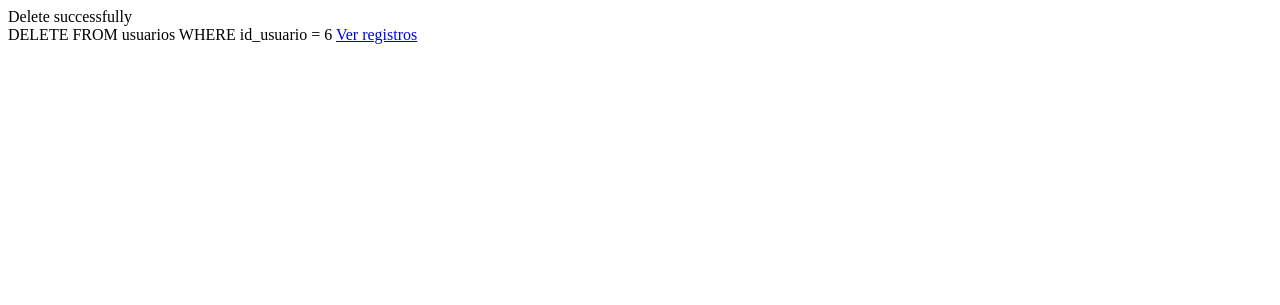
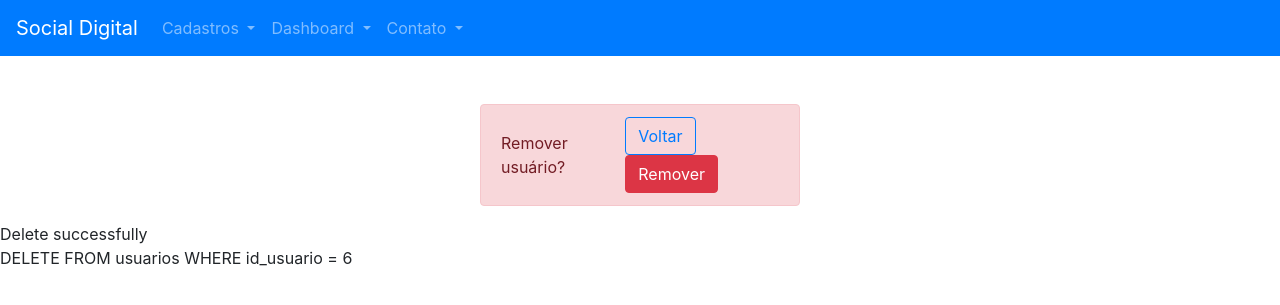
Before and after one commit to arthurmeira/pi353socialdigital, a PHP site: page /delete.php?id=6 in a window 1280 px wide. Shown: the top 305 px of the page. Run offline with PHP 8.4, Linux system fonts and the light colour scheme; data that the repository does not hold is empty.

Commit message:
Hello World

```diff
--- a/src/admin/delete.php
+++ b/src/admin/delete.php
@@ -1,18 +1,92 @@
+<!DOCTYPE html>
+<html lang="en">
+
+<head>
+    <meta charset="UTF-8">
+    <meta http-equiv="X-UA-Compatible" content="IE=edge">
+    <meta name="viewport" content="width=device-width, initial-scale=1, shrink-to-fit=no">
+    <link rel="stylesheet" href="https://stackpath.bootstrapcdn.com/bootstrap/4.1.3/css/bootstrap.min.css" integrity="sha384-MCw98/SFnGE8fJT3GXwEOngsV7Zt27NXFoaoApmYm81iuXoPkFOJwJ8ERdknLPMO" crossorigin="anonymous">
+    <title>Social Digital</title>
+</head>
+
+<body>
+
+    <nav class="navbar navbar-expand-lg navbar navbar-dark bg-primary">
+        <a class="navbar-brand" href="#">Social Digital</a>
+
+        <div class="collapse navbar-collapse" id="conteudoNavbarSuportado">
+            <ul class="navbar-nav mr-auto">
+                <li class="nav-item dropdown">
+                    <a class="nav-link dropdown-toggle" href="#" id="navbarDropdown" role="button" data-toggle="dropdown" aria-haspopup="true" aria-expanded="false">
+                        Cadastros
+                    </a>
+                    <div class="dropdown-menu" aria-labelledby="navbarDropdown">
+                        <a class="dropdown-item" href="/pi353socialdigital/src/admin/screen.php">Novo</a>
+                        <a class="dropdown-item" href="/pi353socialdigital/src/admin/read.php">Tabela de usuários</a>
+                        <a class="dropdown-item" href="/pi353socialdigital/src/admin/read.php">Relatório</a>
+                    </div>
+
+                </li>
+                <li class="nav-item dropdown">
+                    <a class="nav-link dropdown-toggle" href="#" id="navbarDropdown" role="button" data-toggle="dropdown" aria-haspopup="true" aria-expanded="false">
+                        Dashboard
+                    </a>
+                    <div class="dropdown-menu" aria-labelledby="navbarDropdown">
+                        <a class="dropdown-item" href="#">Geral</a>
+                        <a class="dropdown-item" href="#">Visitas</a>
+                        <a class="dropdown-item" href="#">Gráficos</a>
+                    </div>
+
+                </li>
+                <li class="nav-item dropdown">
+                    <a class="nav-link dropdown-toggle" href="#" id="navbarDropdown" role="button" data-toggle="dropdown" aria-haspopup="true" aria-expanded="false">
+                        Contato
+                    </a>
+                    <div class="dropdown-menu" aria-labelledby="navbarDropdown">
+                        <a class="dropdown-item" href="#">Mensagens</a>
+                        <a class="dropdown-item" href="#">Feedbacks</a>
+                        <a class="dropdown-item" href="#">Gráficos</a>
+                    </div>
+                </li>
+            </ul>
+        </div>
+    </nav>
+
+    <br><br>
+    <div class="d-flex justify-content-between align-items-center alert alert-danger container" role="alert" style="width: 25%;">
+        Remover usuário?
+        <br>
+        <div>
+            <form action="delete.php" method="post">
+                <a type="button" href="/pi353socialdigital/src/admin/read.php" class="btn btn-outline-primary">Voltar</a>
+                <a type="button" href="/pi353socialdigital/src/admin/read.php" class="btn btn-danger">Remover</a>
+            </form>
+        </div>
+    </div>
+
     <?php
     include_once('connect.php');
-    $id = $_GET["id"];
+    $id = $_GET['id'];
     $del = $_POST['del'];
-
-    if(isset($del)){
-        echo "Tem certeza que deseja apagar este usuário?";
-    }
 
     $sql = "DELETE FROM usuarios WHERE id_usuario = $id";
 
+/*
+    if (isset($del)) {
         if ($conn->query($sql) === TRUE) {
             echo "Delete successfully <br>";
             echo $sql;
+        } else {
+            echo "Error: " . $sql . "<br>" . $conn->error;
+        }
 
+        mysqli_close($conn);
+    }
+    ?>
+*/
+        if ($conn->query($sql) === TRUE) {
+            echo "Delete successfully <br>";
+            echo $sql;
         } else {
             echo "Error: " . $sql . "<br>" . $conn->error;
         }
@@ -20,15 +94,10 @@
         mysqli_close($conn);
     ?>
 
-<!DOCTYPE html>
-<html lang="pt-br">
-<head>
-    <meta charset="UTF-8">
-    <meta http-equiv="X-UA-Compatible" content="IE=edge">
-    <meta name="viewport" content="width=device-width, initial-scale=1.0">
-    <title>Social Digital - Deletar</title>
-</head>
-<body>
-    <a href="/pi353socialdigital/src/admin/read.php">Ver registros</a>
+    <script src="https://code.jquery.com/jquery-3.3.1.slim.min.js" integrity="sha384-q8i/X+965DzO0rT7abK41JStQIAqVgRVzpbzo5smXKp4YfRvH+8abtTE1Pi6jizo" crossorigin="anonymous"></script>
+    <script src="https://cdnjs.cloudflare.com/ajax/libs/popper.js/1.14.3/umd/popper.min.js" integrity="sha384-ZMP7rVo3mIykV+2+9J3UJ46jBk0WLaUAdn689aCwoqbBJiSnjAK/l8WvCWPIPm49" crossorigin="anonymous"></script>
+    <script src="https://stackpath.bootstrapcdn.com/bootstrap/4.1.3/js/bootstrap.min.js" integrity="sha384-ChfqqxuZUCnJSK3+MXmPNIyE6ZbWh2IMqE241rYiqJxyMiZ6OW/JmZQ5stwEULTy" crossorigin="anonymous"></script>
+
 </body>
+
 </html>
--- /dev/null
+++ b/src/admin/scripts/danger.js
@@ -0,0 +1,3 @@
+function danger() {
+    document.getElementById().style.color = "red";
+}
--- a/src/user/home.php
+++ b/src/user/home.php
@@ -53,7 +53,6 @@
             <p>Nam eu est et lectus venenatis malesuada. Vestibulum pulvinar vulputate est et gravida. Fusce vel facilisis tellus. Sed rhoncus laoreet tortor euismod pulvinar.Lorem ipsum dolor sit amet, consectetur adipiscing elit. Nunc vitae diam pretium, tempor sapien vitae, dignissim lorem. Nam eu est et lectus venenatis malesuada. Vestibulum pulvinar vulputate est et gravida. Fusce vel facilisis tellus. Sed rhoncus laoreet tortor euismod pulvinar.</p>
             <p>Lorem ipsum dolor sit amet, consectetur adipiscing elit. Nunc vitae diam pretium, tempor sapien vitae, dignissim lorem. Nam eu est et lectus venenatis malesuada. Vestibulum pulvinar vulputate est et gravida. Fusce vel facilisis tellus. Sed rhoncus laoreet tortor euismod pulvinar.</p>
             <p>Nam eu est et lectus venenatis malesuada. Vestibulum pulvinar vulputate est et gravida. Fusce vel facilisis tellus. Sed rhoncus laoreet tortor euismod pulvinar.Lorem ipsum dolor sit amet, consectetur adipiscing elit. Nunc vitae diam pretium, tempor sapien vitae, dignissim lorem. Nam eu est et lectus venenatis malesuada. Vestibulum pulvinar vulputate est et gravida. Fusce vel facilisis tellus. Sed rhoncus laoreet tortor euismod pulvinar.</p>
-
         </div>
     </div>
 
```
Also changed, not shown: src/admin/read.php (+3 -4 lines). Lines whose indentation alone changed are shown as unchanged.
